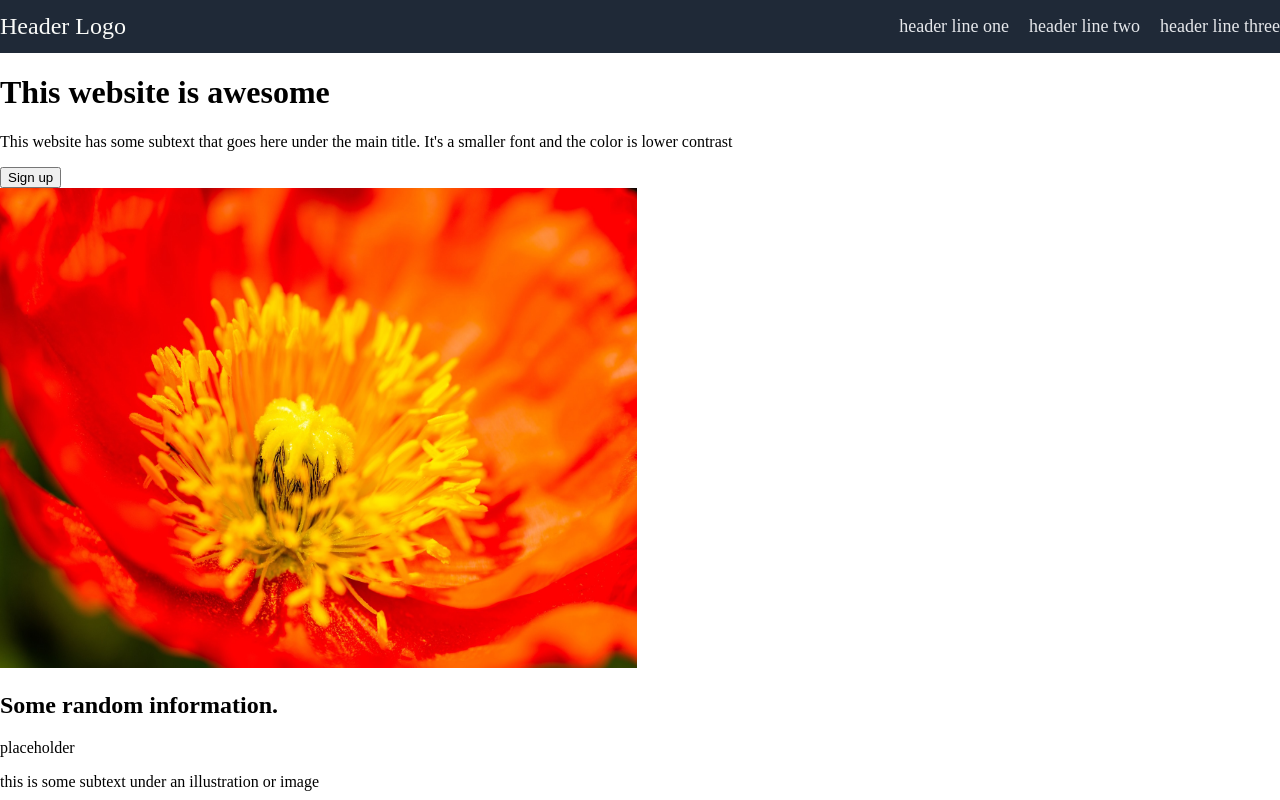
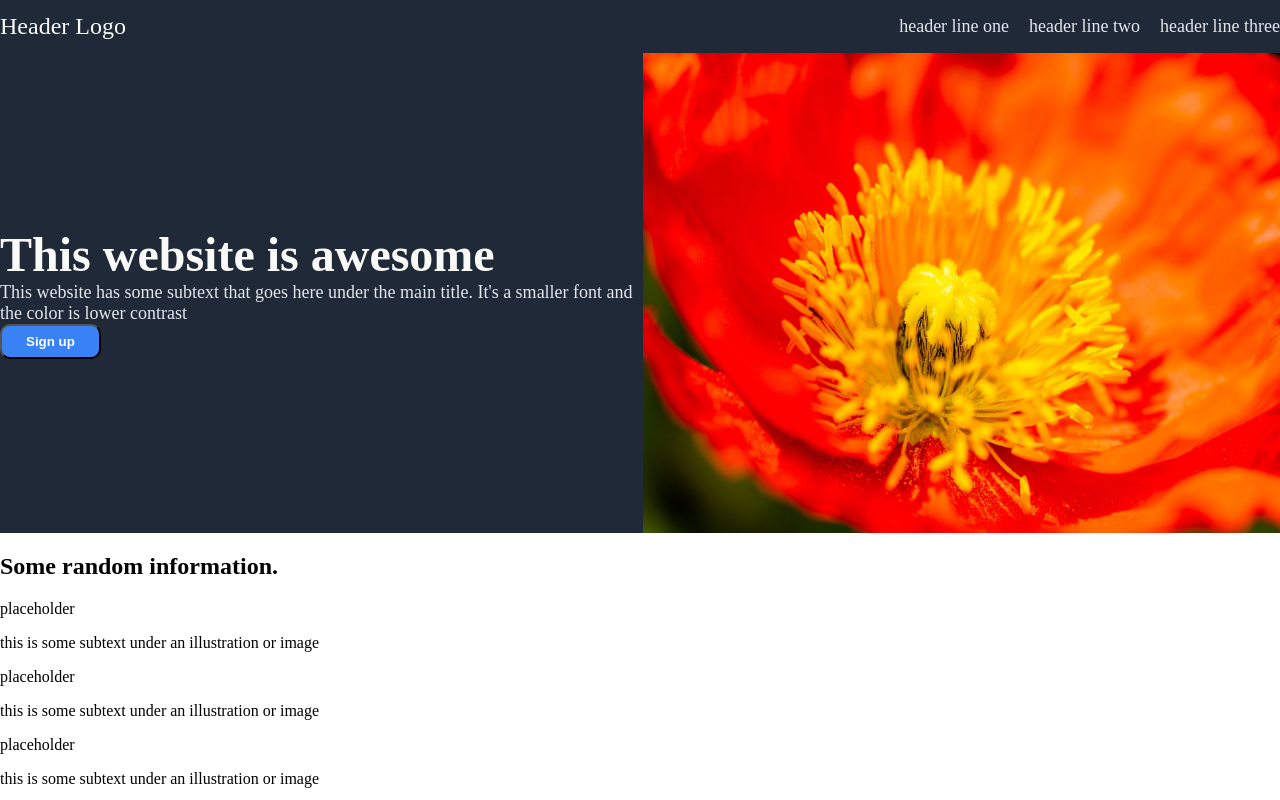
Before and after one commit to hpham474/odin-landing-page, a plain HTML site: page index.html in a window 1280 px wide. Shown: the top 800 px of the page. Drawn offline with Linux system fonts and the light colour scheme.

Commit message:
add css to main text of page

```diff
--- a/index.html
+++ b/index.html
@@ -26,7 +26,7 @@
                 <p class="main-text">
                     This website has some subtext that goes here under the main title. It's a smaller font and the color is lower contrast
                 </p>
-                <button class="Sign up">Sign up</button>
+                <button class="sign-up">Sign up</button>
             </div>
             <img src="images/flower.jpg" alt="Stock photo of a flower" height="480" width="637">
         </div>
--- a/style.css
+++ b/style.css
@@ -26,3 +26,39 @@ a {
     padding: 0;
     list-style-type: none;
 }
+
+.main {
+    display: flex;
+    background-color: #1F2937;
+}
+
+.content {
+    display: flex;
+    flex-direction: column;
+    justify-content: center;
+}
+
+.main-header {
+    margin: 0;
+    padding: 0;
+    display: flex;
+    font-size: 48px;
+    font-weight: 800;
+    color: #F9FAF8;
+}
+
+.main-text {
+    margin: 0;
+    padding: 0;
+    font-size: 18px;
+    color: #E5E7EB;
+}
+
+.sign-up {
+    padding: 8px 24px;
+    background-color: #3882F6;
+    color: white;
+    font-weight: bold;
+    border-radius: 10px;
+    align-self: flex-start;
+}
```
